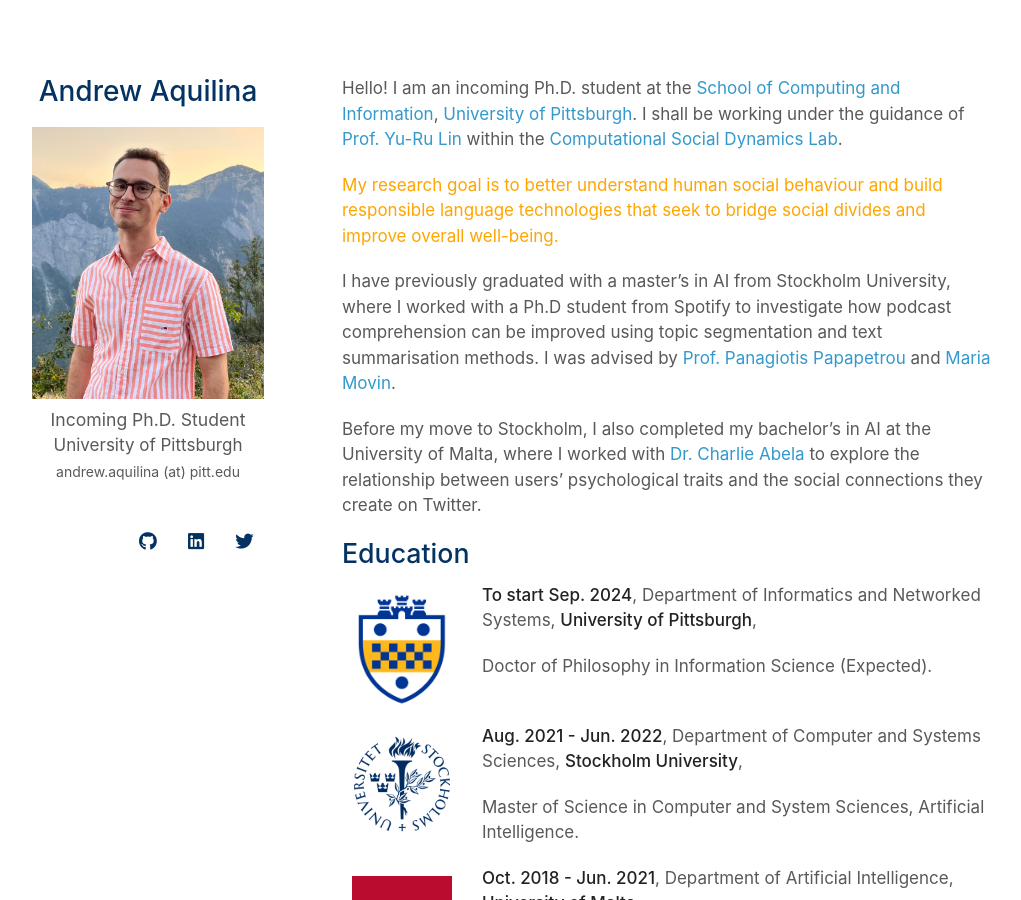
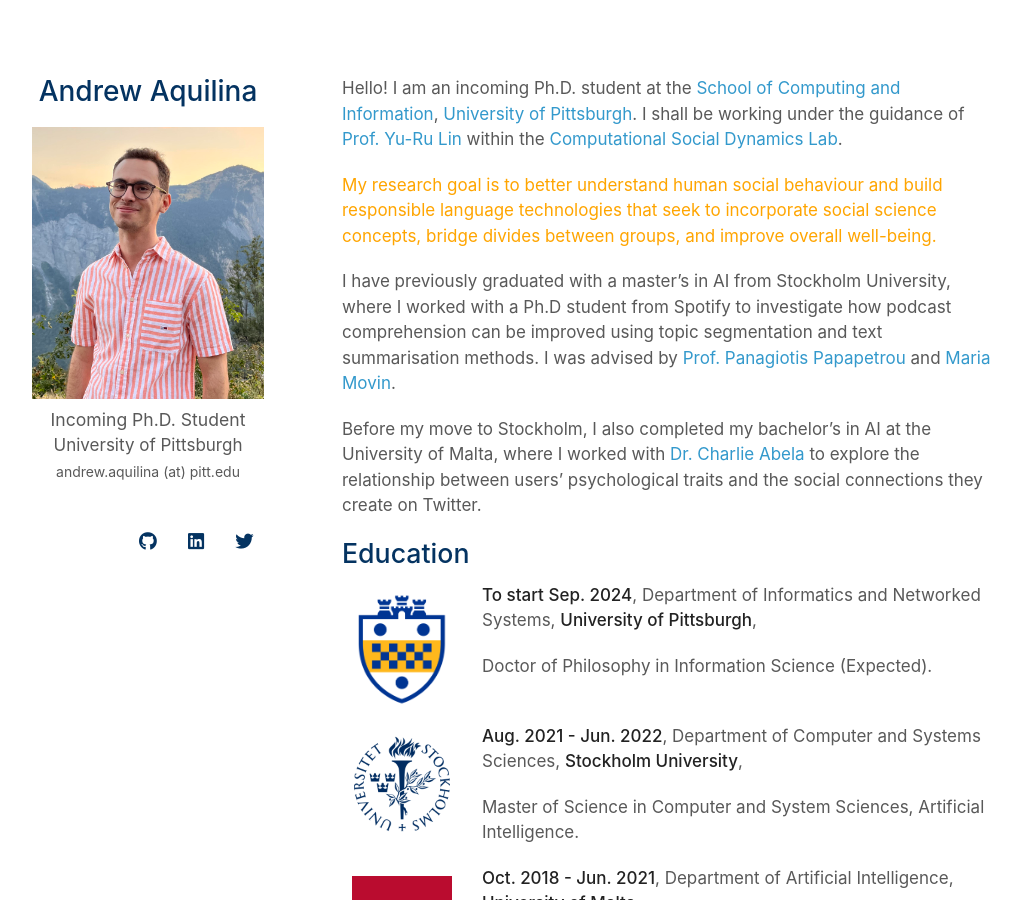
Before and after one commit to andaqu/andaqu.github.io, a Jekyll site: the page built from index.md, in a window 1280 px wide and 900 px high. Shown: the whole window, without its empty margins (128-1149 px from the left). Built offline with Jekyll 4.4.1, drawn with Linux system fonts in a browser that asks for light colours; nearby versions of some CDN libraries; a style sheet for code colours, icons or effects is not loaded.

Commit message:
Update index.md

```diff
--- a/index.md
+++ b/index.md
@@ -4,7 +4,7 @@
 
 Hello! I am an incoming Ph.D. student at the [School of Computing and Information](https://www.sci.pitt.edu/), [University of Pittsburgh](https://pitt.edu/). I shall be working under the guidance of [Prof. Yu-Ru Lin](http://www.yurulin.com/) within the [Computational Social Dynamics Lab](https://picsolab.github.io/).
 
-<span style="color:orange;">My research goal is to better understand human social behaviour and build responsible language technologies that seek to bridge social divides and improve overall well-being.</span>
+<span style="color:orange;">My research goal is to better understand human social behaviour and build responsible language technologies that seek to incorporate social science concepts, bridge divides between groups, and improve overall well-being.</span>
 
 I have previously graduated with a master’s in AI from Stockholm University, where I worked with a Ph.D student from Spotify to investigate how podcast comprehension can be improved using topic segmentation and text summarisation methods. I was advised by [Prof. Panagiotis Papapetrou](https://papapetrou.blogs.dsv.su.se/) and [Maria Movin](https://www.linkedin.com/in/mariamovin).
 
```
